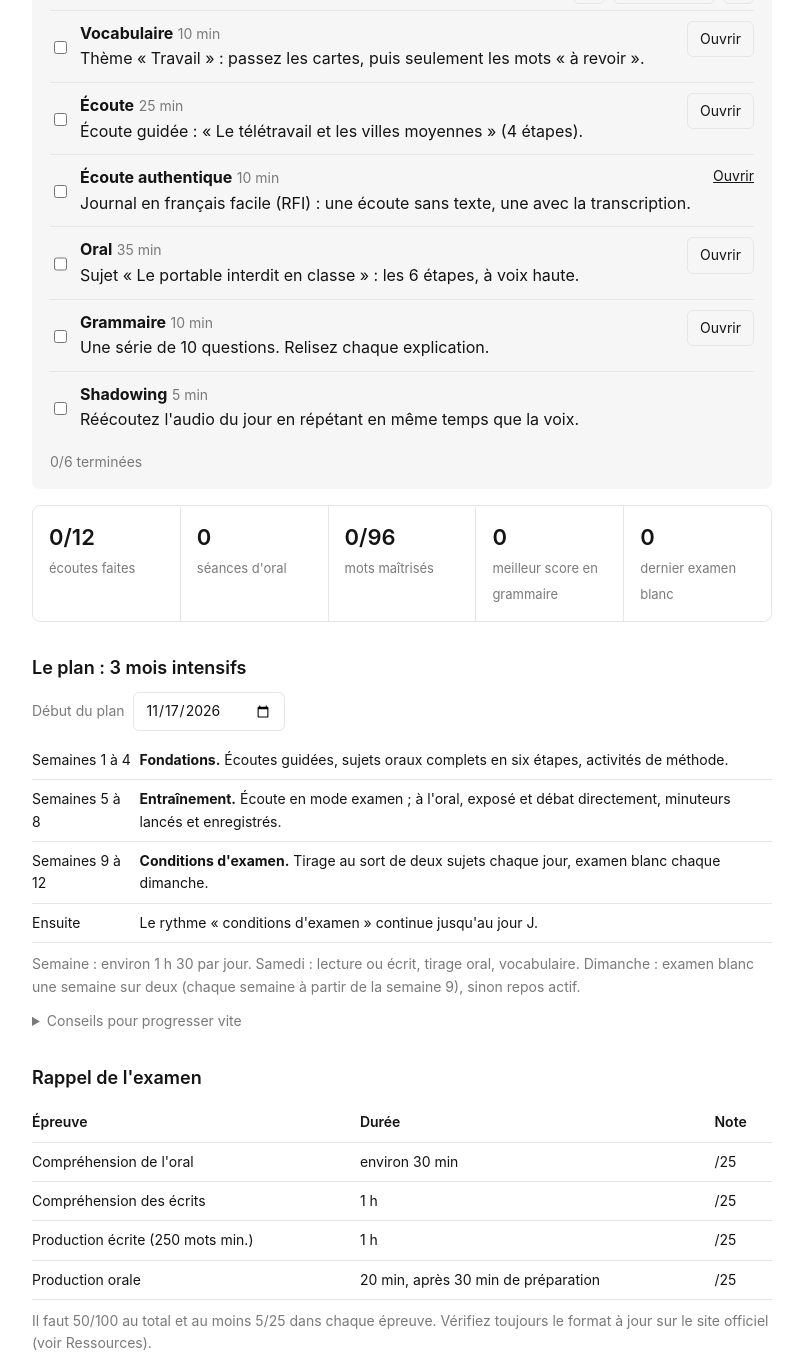
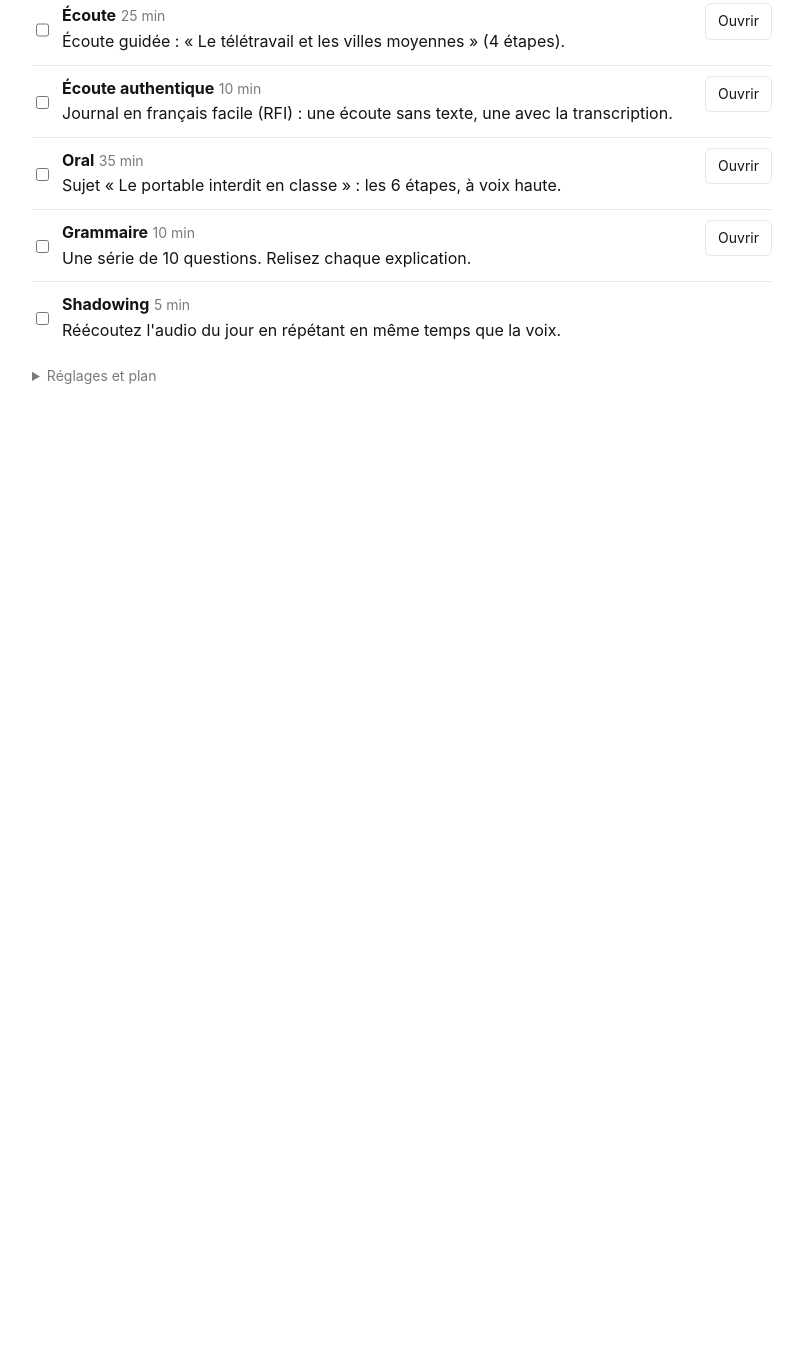
Before and after one commit to phuongminhngo/delfb2, a plain HTML site: page index.html in a window 1280 px wide. Shown: the part 310-1668 px from the top of the page, without its empty margins (238-1041 px from the left). After the commit the page ends 800 px from the top, so only its background shows below. Drawn offline with Linux system fonts and the light colour scheme.

Commit message:
Simplify home page
Co-Authored-By: Claude Opus 5.5 <noreply@anthropic.com>
Claude-Session: https://claude.ai/code/session_01CzckjWccQn3FUDfmn299kn

```diff
--- a/index.html
+++ b/index.html
@@ -65,7 +65,7 @@ th{font-weight:600}
 .back:hover{color:var(--fg)}
 .okc{color:var(--ok)}.koc{color:var(--ko)}
 ul{padding-left:20px;margin:6px 0 12px}
-.todo{display:flex;justify-content:space-between;align-items:flex-start;gap:12px;padding:10px 0;border-top:1px solid var(--line)}.todo label{display:flex;gap:10px;cursor:pointer}.todo input{margin-top:5px}.todo.done .tt,.todo.done b{color:var(--mut);text-decoration:line-through}.todo button,.todo a{flex-shrink:0}
+.todo{display:flex;justify-content:space-between;align-items:flex-start;gap:12px;padding:10px 0;border-top:1px solid var(--line)}.todo label{display:flex;gap:10px;cursor:pointer}.todo input{margin-top:5px}.todo.done .tt,.todo.done b{color:var(--mut);text-decoration:line-through}.todo button,.todo a{flex-shrink:0}.todo a{border:1px solid var(--line);border-radius:6px;padding:6px 12px;font-size:14px;text-decoration:none}
 .tabs{display:flex;flex-wrap:wrap;gap:6px;margin:14px 0 24px}.tabs button.on{background:var(--fg);color:var(--bg);border-color:var(--fg)}
 .in{font:inherit;font-size:15px;color:var(--fg);background:transparent;border:1px solid var(--line);border-radius:6px;padding:5px 9px}.in.wide{display:block;width:100%;margin:6px 0}.cz{padding:1px 6px;margin:0 2px}
 textarea.sm{min-height:90px;margin:6px 0}
@@ -448,45 +448,19 @@ const V={};
 V.accueil=()=>{
   const d=S.get('date','2027-05-17');
   const days=Math.ceil((new Date(d+'T09:00:00')-new Date())/864e5);
-  const co=S.get('co',{}),coN=Object.keys(co).length;
-  const coAvg=coN?Math.round(Object.values(co).reduce((a,b)=>a+b,0)/coN):0;
-  const po=S.get('po',[]),vk=S.get('vk',[]),gr=S.get('gr',{best:0,n:0}),ex=S.get('exams',[]);
-  const totalV=VOC.reduce((a,t)=>a+t[1].length,0);
-  const jours=["Repos, ou un épisode du Journal en français facile pour le plaisir","Écoute : un exercice ici, puis 10 min de RFI","Oral : un sujet complet avec les minuteurs","Vocabulaire (un thème) et une série de grammaire","Écoute : un exercice ici, puis un podcast TV5Monde","Oral : un sujet complet, enregistrez-vous avec votre téléphone","Lecture ou écrit, en alternance"];
-  const auj=jours[new Date().getDay()];
-  app.innerHTML=`<h1>Bonjour.</h1>
-  <p class="mut">${days>0?`Il reste <b style="color:var(--fg)">${days} jours</b> avant l'examen.`:days===0?"C'est le jour J. Bon courage.":"La date de l'examen est passée."}</p>
+  app.innerHTML=`<p class="mut">${days>0?`J-${days} avant l'examen`:days===0?"Jour J. Bon courage.":"Examen passé."}</p>
+  ${todayHTML()}
+  <details><summary>Réglages et plan</summary>
   <div class="row small"><label class="mut" for="dt">Date de l'examen</label><input type="date" id="dt" value="${d}" onchange="S.set('date',this.value);V.accueil()"></div>
-  ${todayHTML()}
-  <div class="stats">
-    <div><b>${coN}/${CO.length}</b><span>écoutes faites${coN?`, moyenne ${coAvg} %`:''}</span></div>
-    <div><b>${po.length}</b><span>séances d'oral</span></div>
-    <div><b>${vk.length}/${totalV}</b><span>mots maîtrisés</span></div>
-    <div><b>${gr.n?gr.best+'/10':'0'}</b><span>meilleur score en grammaire</span></div>
-    <div><b>${ex.length?ex[ex.length-1].total+'/100':'0'}</b><span>dernier examen blanc</span></div>
-  </div>
-  <h2>Le plan : 3 mois intensifs</h2>
   <div class="row small"><label class="mut" for="st">Début du plan</label><input type="date" id="st" value="${S.get('start',iso(new Date()))}" onchange="S.set('start',this.value);V.accueil()"></div>
   <table>
-  <tr><td>Semaines 1 à 4</td><td><b>Fondations.</b> Écoutes guidées, sujets oraux complets en six étapes, activités de méthode.</td></tr>
-  <tr><td>Semaines 5 à 8</td><td><b>Entraînement.</b> Écoute en mode examen ; à l'oral, exposé et débat directement, minuteurs lancés et enregistrés.</td></tr>
-  <tr><td>Semaines 9 à 12</td><td><b>Conditions d'examen.</b> Tirage au sort de deux sujets chaque jour, examen blanc chaque dimanche.</td></tr>
-  <tr><td>Ensuite</td><td>Le rythme « conditions d'examen » continue jusqu'au jour J.</td></tr></table>
-  <p class="small mut">Semaine : environ 1 h 30 par jour. Samedi : lecture ou écrit, tirage oral, vocabulaire. Dimanche : examen blanc une semaine sur deux (chaque semaine à partir de la semaine 9), sinon repos actif.</p>
-  <details><summary>Conseils pour progresser vite</summary><ul>
-  <li>Régularité avant intensité : 1 h 30 chaque jour vaut mieux que 5 heures le week-end.</li>
-  <li>Parlez à voix haute à chaque séance d'oral et enregistrez-vous ; réécoutez et notez trois erreurs à corriger la fois suivante.</li>
-  <li>Si vous manquez un jour, ne rattrapez pas tout : reprenez simplement la liste du jour.</li>
-  <li>Un tandem linguistique ou un club de conversation une fois par semaine aide beaucoup pour le débat.</li>
-  <li>À l'écoute : lisez les questions avant, sens général à la première écoute, détails à la seconde, attention aux connecteurs.</li></ul></details>
-  <h2>Rappel de l'examen</h2>
-  <table><tr><th>Épreuve</th><th>Durée</th><th>Note</th></tr>
-  <tr><td>Compréhension de l'oral</td><td>environ 30 min</td><td>/25</td></tr>
-  <tr><td>Compréhension des écrits</td><td>1 h</td><td>/25</td></tr>
-  <tr><td>Production écrite (250 mots min.)</td><td>1 h</td><td>/25</td></tr>
-  <tr><td>Production orale</td><td>20 min, après 30 min de préparation</td><td>/25</td></tr></table>
-  <p class="small mut">Il faut 50/100 au total et au moins 5/25 dans chaque épreuve. Vérifiez toujours le format à jour sur le site officiel (voir Ressources).</p>`;
+  <tr><td>Semaines 1 à 4</td><td>Fondations : exercices guidés</td></tr>
+  <tr><td>Semaines 5 à 8</td><td>Entraînement : mode examen, minuteurs</td></tr>
+  <tr><td>Semaines 9 à 12</td><td>Conditions d'examen : tirage au sort chaque jour, examen blanc le dimanche</td></tr></table>
+  <p class="small mut">Examen : écoute 30 min, lecture 1 h, écrit 1 h, oral 20 min (+ 30 min de préparation). Chaque épreuve sur 25. Il faut 50/100, et au moins 5/25 partout.</p>
+  </details>`;
 };
+
 
 /* ---------- Données : étapes guidées par sujet oral ---------- */
 const POX=[
@@ -1087,11 +1061,11 @@ function todayHTML(){
   const P=dayPlan(date),key='todo_'+iso(date),done=S.get(key,[]);
   const tot=P.T.reduce((a,t)=>a+t.m,0);
   const lbl=TODAY_OFF===0?"Aujourd'hui":TODAY_OFF===1?"Demain":TODAY_OFF===-1?"Hier":date.toLocaleDateString('fr-FR',{weekday:'long',day:'numeric',month:'long'});
-  return `<div class="box">
-  <div class="row" style="justify-content:space-between;margin:0 0 6px"><span><b>${lbl}</b> <span class="small mut">Semaine ${P.week}${P.week>12?' (révision)':''} · ${P.titre} · environ ${tot>=60?Math.floor(tot/60)+' h '+String(tot%60).padStart(2,'0'):tot+' min'}</span></span>
-  <span class="row" style="margin:0"><button onclick="TODAY_OFF--;V.accueil()">‹</button><button onclick="TODAY_OFF=0;V.accueil()">Aujourd'hui</button><button onclick="TODAY_OFF++;V.accueil()">›</button></span></div>
+  return `<div>
+  <div class="row" style="justify-content:space-between;margin:0 0 6px"><span><b style="font-size:20px">${lbl}</b><br><span class="small mut">Semaine ${P.week} · ${tot>=60?Math.floor(tot/60)+' h '+String(tot%60).padStart(2,'0'):tot+' min'}</span></span>
+  <span class="row" style="margin:0"><button onclick="TODAY_OFF--;V.accueil()">‹</button><button onclick="TODAY_OFF++;V.accueil()">›</button></span></div>
   ${P.T.map((t,k)=>`<div class="todo ${done.includes(k)?'done':''}"><label><input type="checkbox" ${done.includes(k)?'checked':''} onchange="todoTick('${key}',${k},this.checked)"> <span><b>${t.k}</b> <span class="mut small">${t.m} min</span><br><span class="tt">${t.t}</span></span></label>${t.href?`<a class="small" href="${t.href}" target="_blank" rel="noopener">Ouvrir</a>`:t.a?`<button onclick="${t.a}">Ouvrir</button>`:''}</div>`).join('')}
-  <div class="small mut" style="margin-top:8px">${done.length}/${P.T.length} terminées${done.length===P.T.length?' : bravo, journée validée.':''}</div></div>`;
+  ${done.length===P.T.length?'<p class="okc small" style="margin:8px 0 0">Journée terminée.</p>':''}</div>`;
 }
 function todoTick(key,k,on){let d=S.get(key,[]);d=d.filter(x=>x!==k);if(on)d.push(k);S.set(key,d);V.accueil()}
 
```
